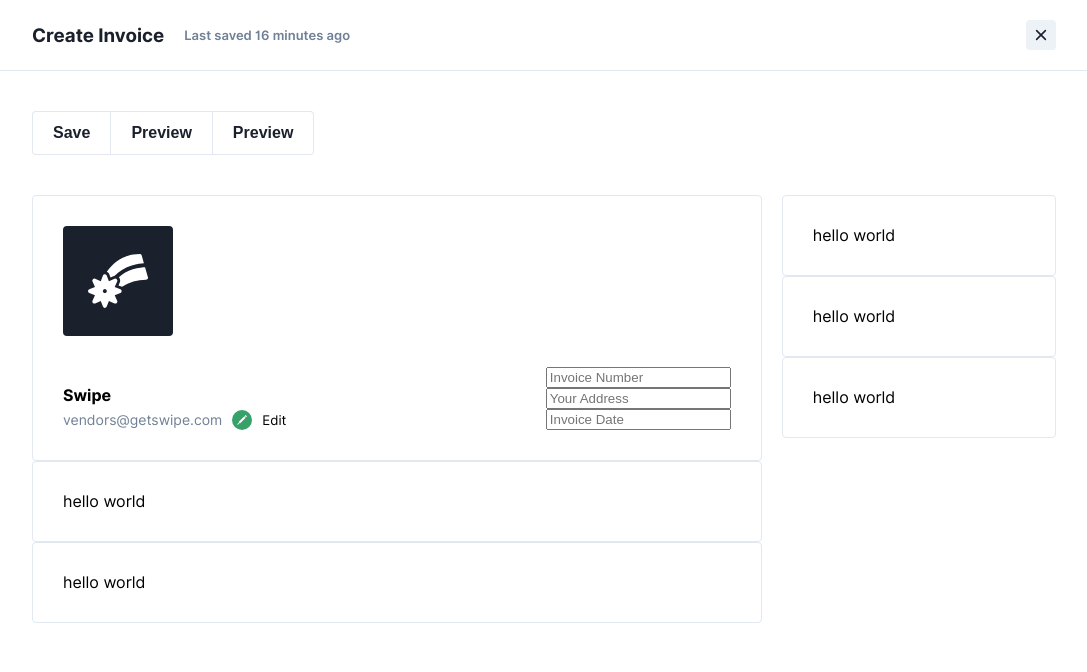
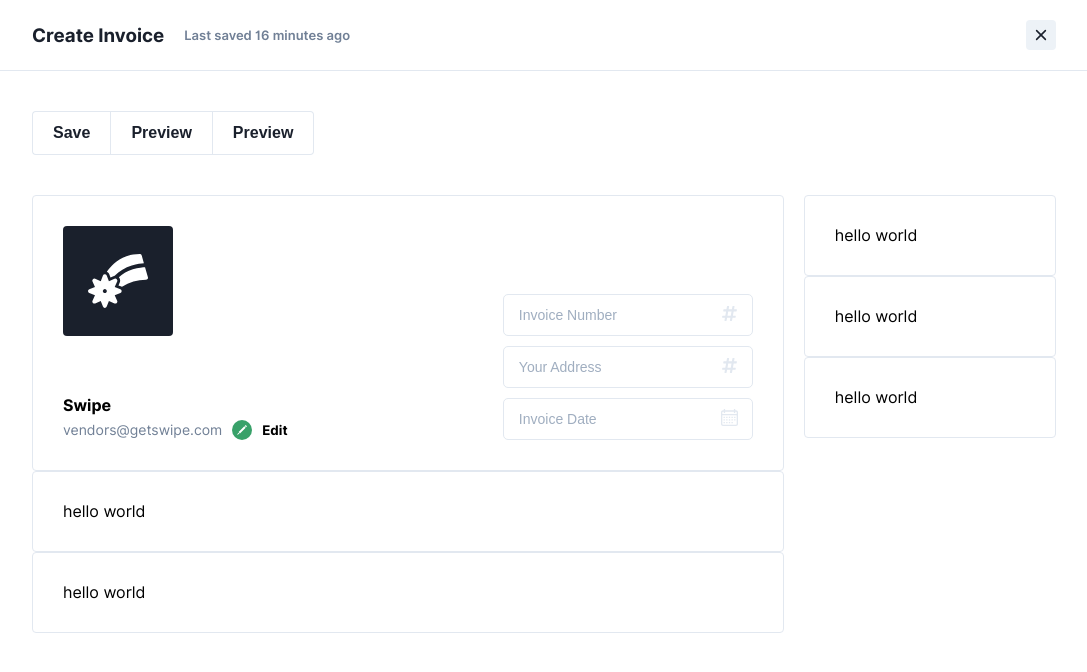
Before and after one commit to casprine/getswipe-test, a React (Create React App) app: page / in a window 1280 px wide. Shown: the top 672 px of the page, without its empty margins (96-1183 px from the left). Built offline with nearby package versions, Linux system fonts and the light colour scheme.

Commit message:
feat(Input): adds input component

```diff
--- a/src/App.js
+++ b/src/App.js
@@ -13,11 +13,11 @@ const App = () => {
           <Button variant="outline" tabIndex="1">
             <p className="black-text button-text">Save</p>
           </Button>
-          <Button variant="outline">
+          <Button variant="outline" tabIndex="1">
             <p className="black-text button-text">Preview</p>
           </Button>
 
-          <Button variant="outline">
+          <Button variant="outline" tabIndex="1">
             <p className="black-text button-text">Preview</p>
           </Button>
         </ButtonGroup>
--- a/src/components/Input.js
+++ b/src/components/Input.js
@@ -1,11 +1,59 @@
-import React from 'react';
+import React, { useReducer } from 'react';
+import styled from 'styled-components';
 
-const Input = ({ ...rest }) => {
+// theme
+import theme from '../theme';
+
+const Input = ({ value, name, onChange, prependIcon: PrependIcon, ...rest }) => {
+  const [focus, toggleFocus] = useReducer((toggled) => !toggled, false);
+
+  const svgFil = focus ? theme.colors.primaryBlue : theme.colors.gray300;
   return (
-    <>
-      <input {...rest} />
-    </>
+    <StyledInput focus={focus}>
+      <input onBlur={toggleFocus} onFocus={toggleFocus} {...rest} />
+
+      {PrependIcon && (
+        <div className="prepend-icon">
+          <PrependIcon fill={svgFil} />
+        </div>
+      )}
+    </StyledInput>
   );
 };
 
+const StyledInput = styled.div`
+  position: relative;
+
+  input {
+    padding: ${({ theme }) => `12px ${theme.padding.xlg}`};
+    background-color: white;
+    font-size: 14px;
+    font-weight: 500;
+    border-radius: 5px;
+    min-width: 250px;
+    border: 1.5px solid ${({ theme, focus }) => (focus ? theme.colors.primaryBlue : theme.colors.gray300)};
+    color: ${({ theme }) => theme.colors.primaryText};
+    margin-top: 10px;
+    outline: none;
+
+    ::placeholder {
+      color: ${({ theme }) => theme.colors.gray500};
+      font-weight: 500;
+    }
+  }
+
+  .prepend-icon {
+    position: absolute;
+    text-align: right;
+    position: absolute;
+    right: 15px;
+    top: 50%;
+    margin-top: -5px;
+
+    svg {
+      width: 17px;
+      height: 17px;
+    }
+  }
+`;
 export default Input;
--- a/src/components/InvoiceDetails.js
+++ b/src/components/InvoiceDetails.js
@@ -3,7 +3,7 @@ import styled from 'styled-components';
 
 // components
 import Input from './Input';
-import { StarIcon, PenIcon } from '../icons';
+import { StarIcon, PenIcon, HashIcon, CalendarIcon } from '../icons';
 
 const InvoiceDetails = () => {
   return (
@@ -17,18 +17,18 @@ const InvoiceDetails = () => {
             <h4 className="company-name">Swipe</h4>
             <div className="company-email">
               <p className="gray-text">vendors@getswipe.com</p>
-              <div className="edit-icon center">
+              <div className="edit-icon center" tabIndex="3">
                 <PenIcon />
               </div>
-              <h5>Edit</h5>
+              <h5 tabIndex="3">Edit</h5>
             </div>
           </div>
         </div>
 
         <div className="right">
-          <Input placeholder="Invoice Number" />
-          <Input placeholder="Your Address" />
-          <Input placeholder="Invoice Date" />
+          <Input placeholder="Invoice Number" prependIcon={HashIcon} />
+          <Input placeholder="Your Address" prependIcon={HashIcon} />
+          <Input placeholder="Invoice Date" prependIcon={CalendarIcon} />
         </div>
       </StyledInvoiceDetails>
     </>
@@ -39,6 +39,12 @@ const StyledInvoiceDetails = styled.div`
   display: flex;
   justify-content: space-between;
   align-items: flex-end;
+  /*
+  outline: 1px solid red;
+
+  * {
+    outline: 1px solid red;
+  } */
 
   .logo-container {
     display: flex;
@@ -48,16 +54,10 @@ const StyledInvoiceDetails = styled.div`
     height: 110px;
     border-radius: 4px;
     background-color: ${({ theme }) => theme.colors.primaryText};
-    margin-bottom: 50px;
+    margin-bottom: 60px;
   }
 
   .left {
-    /* outline: 1px solid red;
-
-    * {
-      outline: 1px solid red;
-    } */
-
     .company-email {
       display: flex;
       justify-content: center;
@@ -80,8 +80,8 @@ const StyledInvoiceDetails = styled.div`
 
       h5 {
         cursor: pointer;
-        font-weight: 400;
       }
+      font-weight: 400;
     }
   }
 
--- a/src/globalStyles.css.js
+++ b/src/globalStyles.css.js
@@ -77,7 +77,7 @@ const GlobalStyles = styled.createGlobalStyle`
   }
 
   .border {
-    border: 1.5px solid ${({ theme }) => theme.colors.gray300};
+    border: 1px solid ${({ theme }) => theme.colors.gray300};
   }
 
   .black-text {
@@ -148,6 +148,10 @@ const GlobalStyles = styled.createGlobalStyle`
     border-radius: 4px;
     padding: ${({ theme }) => theme.padding.extra};
   }
+
+  .input-container {
+    position: relative;
+  }
 `;
 
 export default GlobalStyles;
--- /dev/null
+++ b/src/icons/CalendarIcon.js
@@ -0,0 +1,37 @@
+import * as React from 'react';
+import PropTypes from 'prop-types';
+
+// theme
+import theme from '../theme';
+
+function CalendarIcon(props) {
+  return (
+    <svg x="0px" y="0px" viewBox="0 0 512 512" xmlSpace="preserve" {...props}>
+      <path d="M452 40h-24V0h-40v40H124V0H84v40H60C26.916 40 0 66.916 0 100v352c0 33.084 26.916 60 60 60h392c33.084 0 60-26.916 60-60V100c0-33.084-26.916-60-60-60zm20 412c0 11.028-8.972 20-20 20H60c-11.028 0-20-8.972-20-20V188h432v264zm0-304H40v-48c0-11.028 8.972-20 20-20h24v40h40V80h264v40h40V80h24c11.028 0 20 8.972 20 20v48z" />
+      <path d="M76 230H116V270H76z" />
+      <path d="M156 230H196V270H156z" />
+      <path d="M236 230H276V270H236z" />
+      <path d="M316 230H356V270H316z" />
+      <path d="M396 230H436V270H396z" />
+      <path d="M76 310H116V350H76z" />
+      <path d="M156 310H196V350H156z" />
+      <path d="M236 310H276V350H236z" />
+      <path d="M316 310H356V350H316z" />
+      <path d="M76 390H116V430H76z" />
+      <path d="M156 390H196V430H156z" />
+      <path d="M236 390H276V430H236z" />
+      <path d="M316 390H356V430H316z" />
+      <path d="M396 310H436V350H396z" />
+    </svg>
+  );
+}
+
+CalendarIcon.defaultProps = {
+  fill: PropTypes.string,
+};
+
+CalendarIcon.defaultProps = {
+  fill: theme.colors.gray500,
+};
+
+export default CalendarIcon;
--- /dev/null
+++ b/src/icons/HashIcon.js
@@ -0,0 +1,34 @@
+import * as React from 'react';
+import PropTypes from 'prop-types';
+
+// theme
+import theme from '../theme';
+
+function HashIcon({ fill, ...rest }) {
+  return (
+    <svg
+      width={18}
+      height={18}
+      aria-hidden="true"
+      data-prefix="fas"
+      data-icon="hashtag"
+      viewBox="0 0 448 512"
+      {...rest}
+    >
+      <path
+        fill={fill}
+        d="M440.667 182.109l7.143-40c1.313-7.355-4.342-14.109-11.813-14.109h-74.81l14.623-81.891C377.123 38.754 371.468 32 363.997 32h-40.632a12 12 0 00-11.813 9.891L296.175 128H197.54l14.623-81.891C213.477 38.754 207.822 32 200.35 32h-40.632a12 12 0 00-11.813 9.891L132.528 128H53.432a12 12 0 00-11.813 9.891l-7.143 40C33.163 185.246 38.818 192 46.289 192h74.81L98.242 320H19.146a12 12 0 00-11.813 9.891l-7.143 40C-1.123 377.246 4.532 384 12.003 384h74.81L72.19 465.891C70.877 473.246 76.532 480 84.003 480h40.632a12 12 0 0011.813-9.891L151.826 384h98.634l-14.623 81.891C234.523 473.246 240.178 480 247.65 480h40.632a12 12 0 0011.813-9.891L315.472 384h79.096a12 12 0 0011.813-9.891l7.143-40c1.313-7.355-4.342-14.109-11.813-14.109h-74.81l22.857-128h79.096a12 12 0 0011.813-9.891zM261.889 320h-98.634l22.857-128h98.634l-22.857 128z"
+      />
+    </svg>
+  );
+}
+
+HashIcon.defaultProps = {
+  fill: PropTypes.string,
+};
+
+HashIcon.defaultProps = {
+  fill: theme.colors.gray500,
+};
+
+export default HashIcon;
--- a/src/icons/index.js
+++ b/src/icons/index.js
@@ -1,3 +1,5 @@
 export { default as CloseIcon } from './CloseIcon';
 export { default as StarIcon } from './StarIcon';
 export { default as PenIcon } from './PenIcon';
+export { default as HashIcon } from './HashIcon';
+export { default as CalendarIcon } from './CalendarIcon';
--- a/src/theme.js
+++ b/src/theme.js
@@ -1,13 +1,14 @@
 export default {
   colors: {
     primaryText: '#1A202C',
+    primaryGreen: '#38A169',
+    primaryBlue: '#1d5ecc',
     gray600: '#718096',
     gray500: '#A0AEC0',
     gray400: '#CBD5E0',
     gray300: '#E2E8F0',
     gray200: '#EDF2F7',
     gray100: '#F7FAFC',
-    primaryGreen: '#38A169',
   },
   padding: {
     sm: '5px',
```
